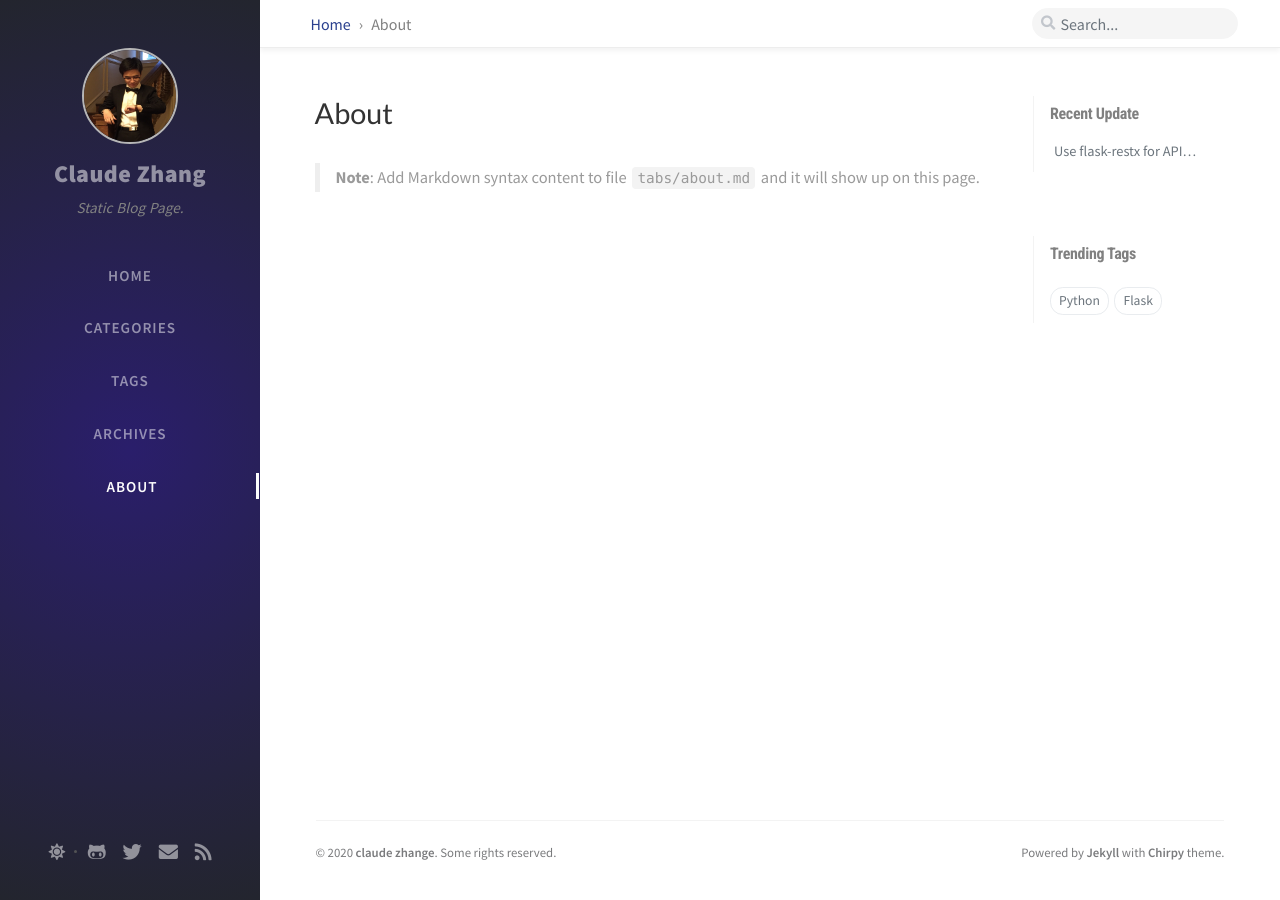
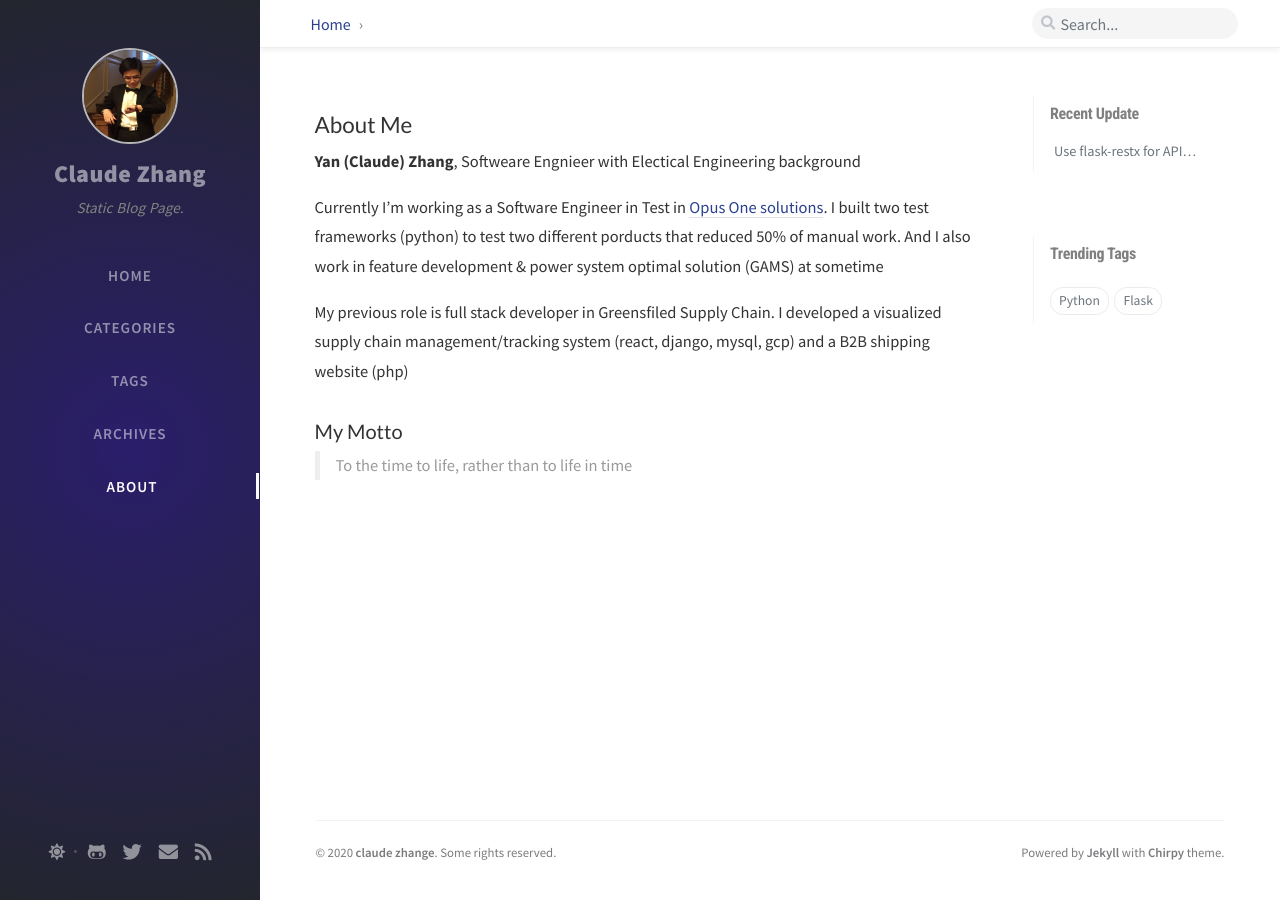
Before and after one commit to Claudezss/blog, a Jekyll site: the page built from tabs/about.md, in a window 1280 px wide. Built offline with Jekyll 4.4.1, drawn with Linux system fonts in a browser that asks for light colours; nearby versions of some CDN libraries; comment, search, counter and statistics services are not loaded.

Commit message:
add about

```diff
--- a/tabs/about.md
+++ b/tabs/about.md
@@ -1,5 +1,5 @@
 ---
-title: About
+atitle: About
 
 # The About page
 # v2.0
@@ -8,4 +8,20 @@ title: About
 # MIT License
 ---
 
-> **Note**: Add Markdown syntax content to file `tabs/about.md` and it will show up on this page.
+## About Me
+
+**Yan (Claude) Zhang**,  Softweare Engnieer with  Electical Engineering background
+
+
+
+Currently I'm working as a  Software Engineer in Test in [Opus One solutions](https://www.opusonesolutions.com/). I built two test frameworks (python) to test two different porducts that reduced 50% of manual work. And I also work in feature development & power system optimal solution (GAMS) at sometime
+
+
+
+My previous role is full stack developer in Greensfiled Supply Chain. I developed a visualized supply chain management/tracking system (react, django, mysql, gcp) and a B2B shipping website (php)
+
+
+
+### My Motto
+
+> To the time to life, rather than to life in time
```
